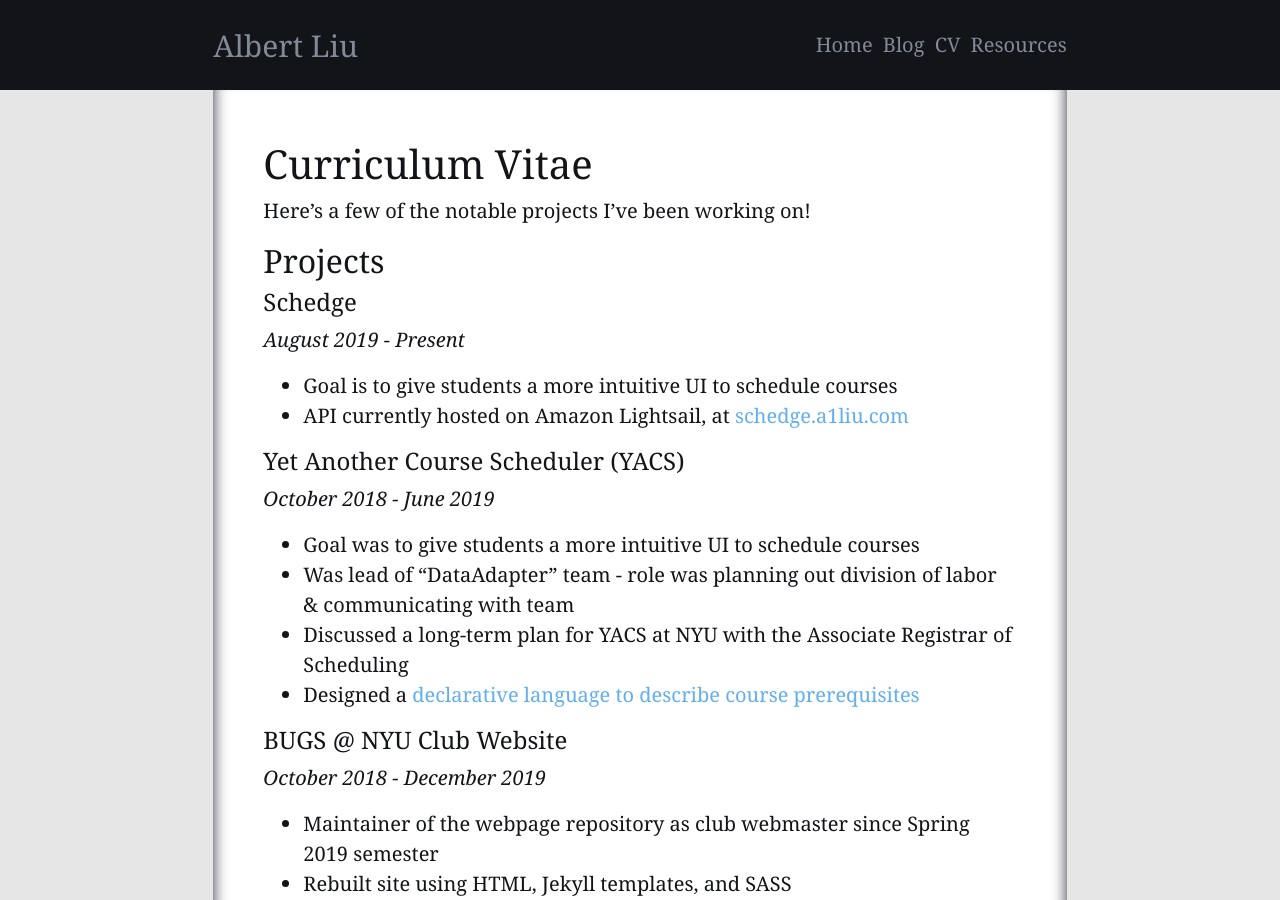
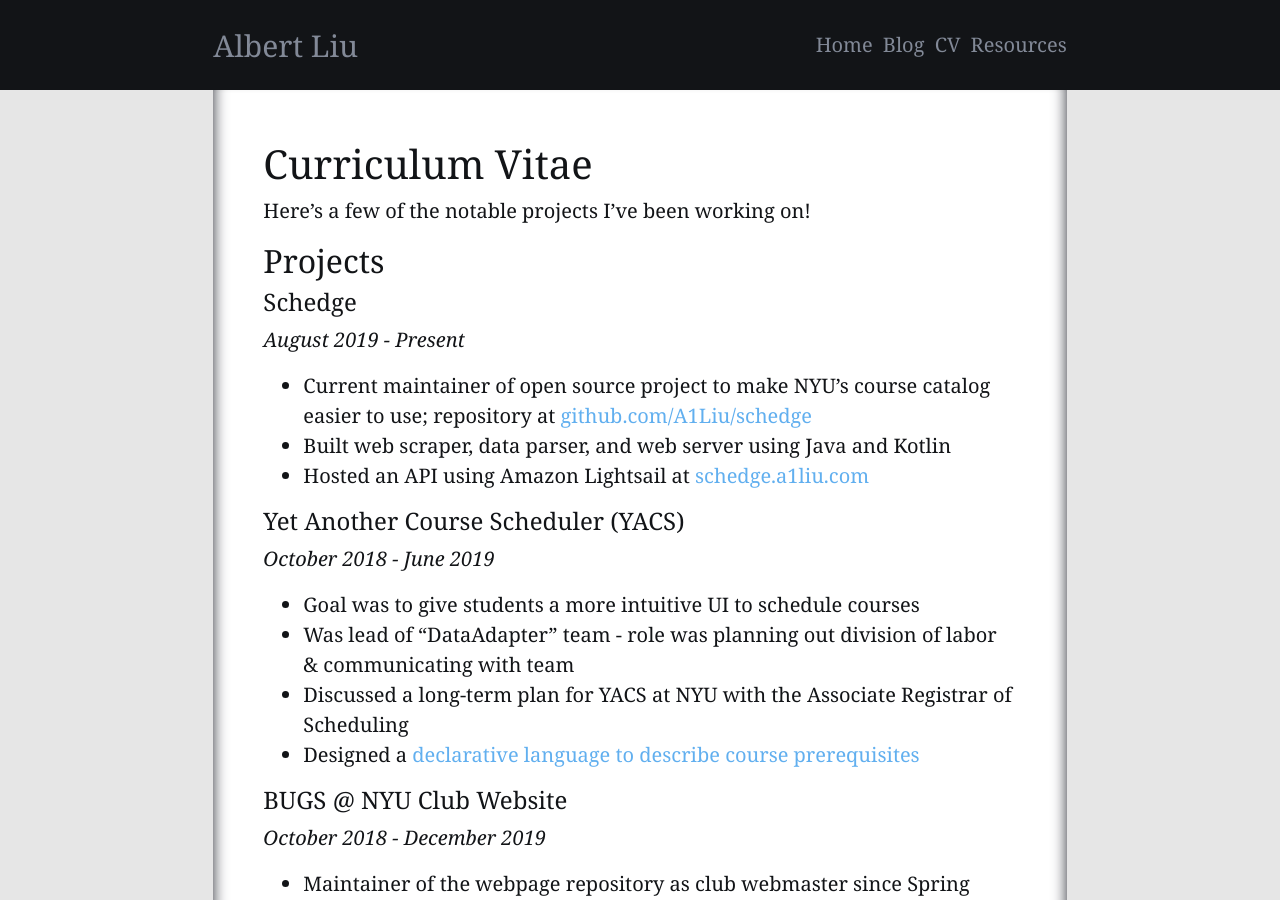
Before and after one commit to A1Liu/a1liu.github.io, a Jekyll site: the page built from career.md, in a window 1280 px wide and 900 px high. Built offline with Jekyll 4.4.1, drawn with Linux system fonts in a browser that asks for light colours.

Commit message:
added addtl info to career section

```diff
--- a/career.md
+++ b/career.md
@@ -11,8 +11,10 @@ TODO make a collection of resumes -->
 #### Schedge
 *August 2019 - Present*
 
--  Goal is to give students a more intuitive UI to schedule courses
--  API currently hosted on Amazon Lightsail, at [schedge.a1liu.com](https://schedge.a1liu.com)
+-  Current maintainer of open source project to make NYU's course catalog easier
+   to use; repository at [github.com/A1Liu/schedge](https://github.com/A1Liu/schedge)
+-  Built web scraper, data parser, and web server using Java and Kotlin
+-  Hosted an API using Amazon Lightsail at [schedge.a1liu.com](http://schedge.a1liu.com)
 
 #### Yet Another Course Scheduler (YACS)
 *October 2018 - June 2019*
@@ -38,6 +40,12 @@ TODO make a collection of resumes -->
 
 ## Activities and Leadership
 
+<!--
+#### President of BUGS
+*January 2020 - Present*
+-  Current president of BUGS, the open source club at NYU.
+-->
+
 #### Webmaster of BUGS
 *January 2019 - December 2019*
 -  Organized and presented “Intermediate Git Workshop” on 02/04/19
```
